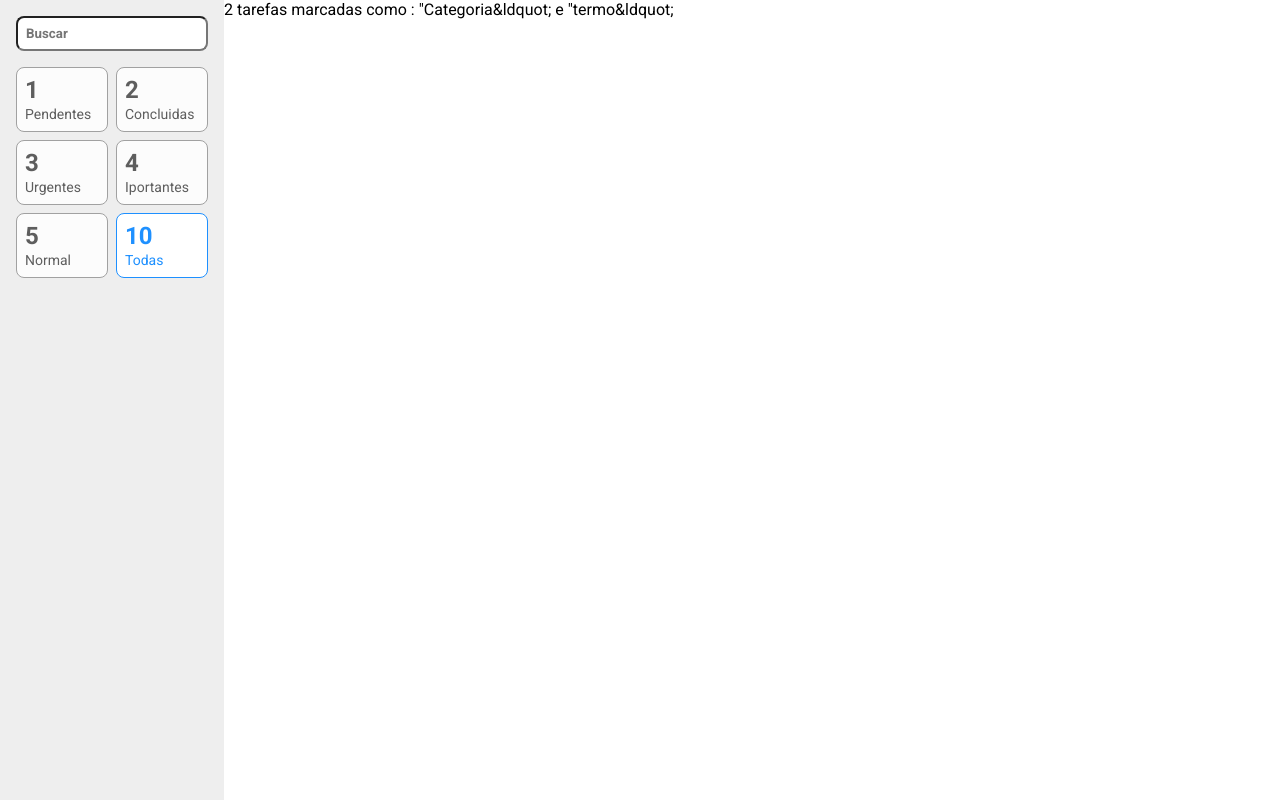
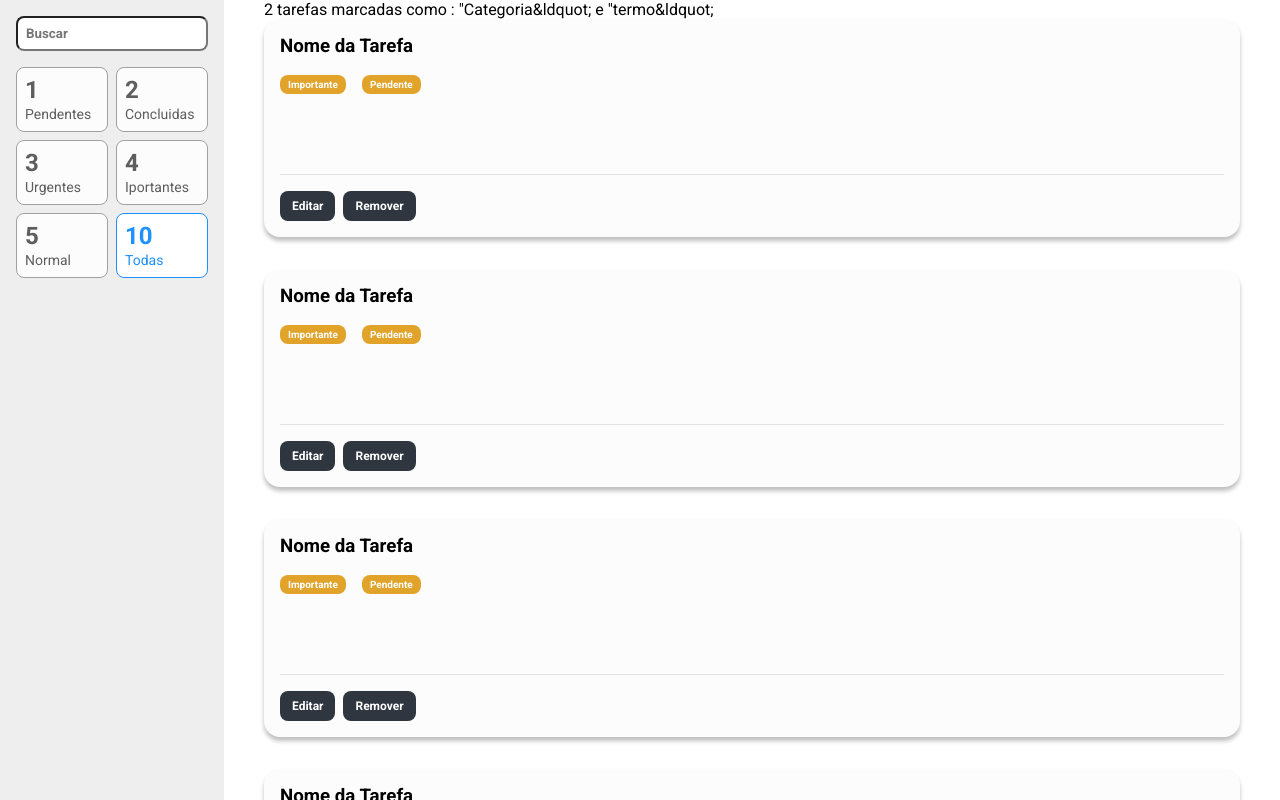
Before and after one commit to thallesrafaell/todo-list-react-redux, a React (Create React App) app: page / in a window 1280 px wide. Built offline with nearby package versions, Linux system fonts and the light colour scheme.

Commit message:
Construindo Card de Tarefas

```diff
--- a/public/index.html
+++ b/public/index.html
@@ -22,11 +22,9 @@
       work correctly both with client-side routing and a non-root public URL.
       Learn how to configure a non-root public URL by running `npm run build`.
     -->
-  <link rel="preconnect" href="https://fonts.googleapis.com">
-  <link rel="preconnect" href="https://fonts.gstatic.com" crossorigin>
-  <link
-    href="https://fonts.googleapis.com/css2?family=Inter:wght@400;700&family=Roboto:ital,wght@0,400;0,700;1,700&display=swap"
-    rel="stylesheet">
+    <link rel="preconnect" href="https://fonts.googleapis.com">
+    <link rel="preconnect" href="https://fonts.gstatic.com" crossorigin>
+    <link href="https://fonts.googleapis.com/css2?family=Inter:wght@400;700&family=Roboto+Mono&family=Roboto:ital,wght@0,400;0,700;1,700&display=swap" rel="stylesheet">
   <title>Minhas Tarefas</title>
 </head>
 
--- /dev/null
+++ b/src/components/Tarefa/index.tsx
@@ -0,0 +1,16 @@
+import * as S from './styles'
+
+const Tarefa = () => (
+  <S.Card>
+    <S.Titulo>Nome da Tarefa</S.Titulo>
+    <S.Tag>Importante</S.Tag>
+    <S.Tag>Pendente</S.Tag>
+    <S.Descricao />
+    <S.BarraAcoes>
+      <S.Botao>Editar</S.Botao>
+      <S.Botao>Remover</S.Botao>
+    </S.BarraAcoes>
+  </S.Card>
+)
+
+export default Tarefa
--- /dev/null
+++ b/src/components/Tarefa/styles.ts
@@ -0,0 +1,56 @@
+import styled from 'styled-components'
+
+export const Card = styled.div`
+  background-color: #fcfcfc;
+  box-shadow: 0px 4px 4px rgba(0, 0, 0, 0.25);
+  padding: 16px;
+  margin-bottom: 32px;
+  border-radius: 16px;
+`
+
+export const Titulo = styled.h3`
+  font-size: 18px
+  font-weight: bold;
+  margin-bottom: 16px;
+`
+
+export const Tag = styled.span`
+  padding: 4px 8px;
+  color: #fff;
+  font-weight: Bold;
+  font-size: 10px;
+  background-color: #e1a32a;
+  border-radius: 8px;
+  margin-right: 16px;
+  display: inline-block;
+`
+
+export const Descricao = styled.textarea`
+color: #8b8b8b
+font-size: 14px;
+line-height: 24px;
+font-family: 'Roboto Mono' ,mono-space;
+display:block;
+width: 100%;
+margin: 16px 0px;
+resize: none;
+border: none;
+background-color: transparent;
+`
+
+export const BarraAcoes = styled.div`
+  border-top: 1px solid rgba(0, 0, 0, 0.1);
+  padding-top: 16px;
+`
+
+export const Botao = styled.button`
+  font-size: 12px;
+  font-weight: bold;
+  color: #fff;
+  padding: 8px 12px;
+  border: none;
+  cursor: pointer;
+  background-color: #2f3640;
+  border-radius: 8px;
+  margin-right: 8px;
+`
--- a/src/containers/ListaDeTarefas/index.tsx
+++ b/src/containers/ListaDeTarefas/index.tsx
@@ -1,9 +1,29 @@
+import Tarefa from '../../components/Tarefa'
+import { Container } from './styles'
+
 const ListaDeTarefas = () => (
-  <main>
+  <Container>
     <p>
       2 tarefas marcadas como : &quot;Categoria&ldquot; e &quot;termo&ldquot;
     </p>
-  </main>
+    <ul>
+      <li>
+        <Tarefa />
+      </li>
+      <li>
+        <Tarefa />
+      </li>
+      <li>
+        <Tarefa />
+      </li>
+      <li>
+        <Tarefa />
+      </li>
+      <li>
+        <Tarefa />
+      </li>
+    </ul>
+  </Container>
 )
 
 export default ListaDeTarefas
--- /dev/null
+++ b/src/containers/ListaDeTarefas/styles.ts
@@ -0,0 +1,7 @@
+import styled from 'styled-components'
+
+export const Container = styled.main`
+  padding: 0px 40px;
+  height: 100vh;
+  overflow-y: scroll;
+`
--- a/src/styles/index.ts
+++ b/src/styles/index.ts
@@ -6,6 +6,7 @@ const EstiloGlobal = createGlobalStyle`
   padding: 0;
   box-sizing: border-box;
   font-family: Roboto, sans-serif;
+  list-style: none;
 }
 `
 export const Container = styled.div`
```
